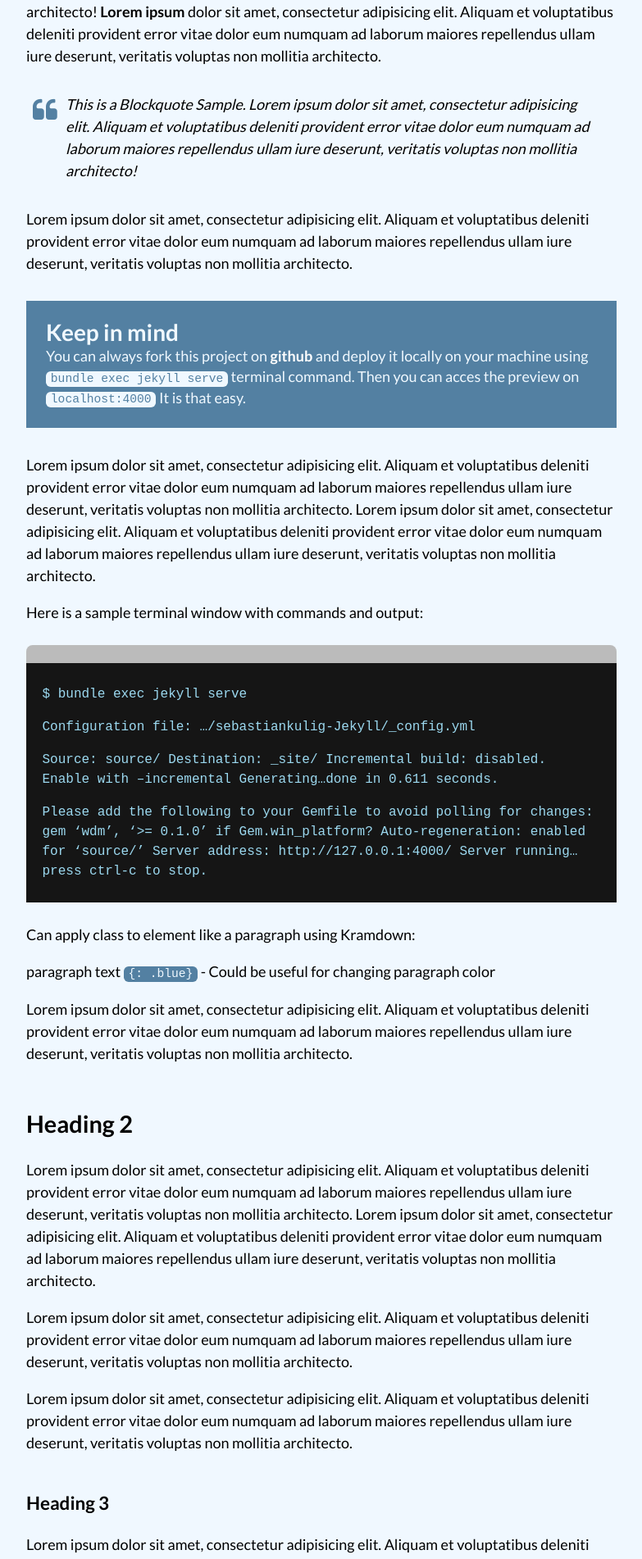
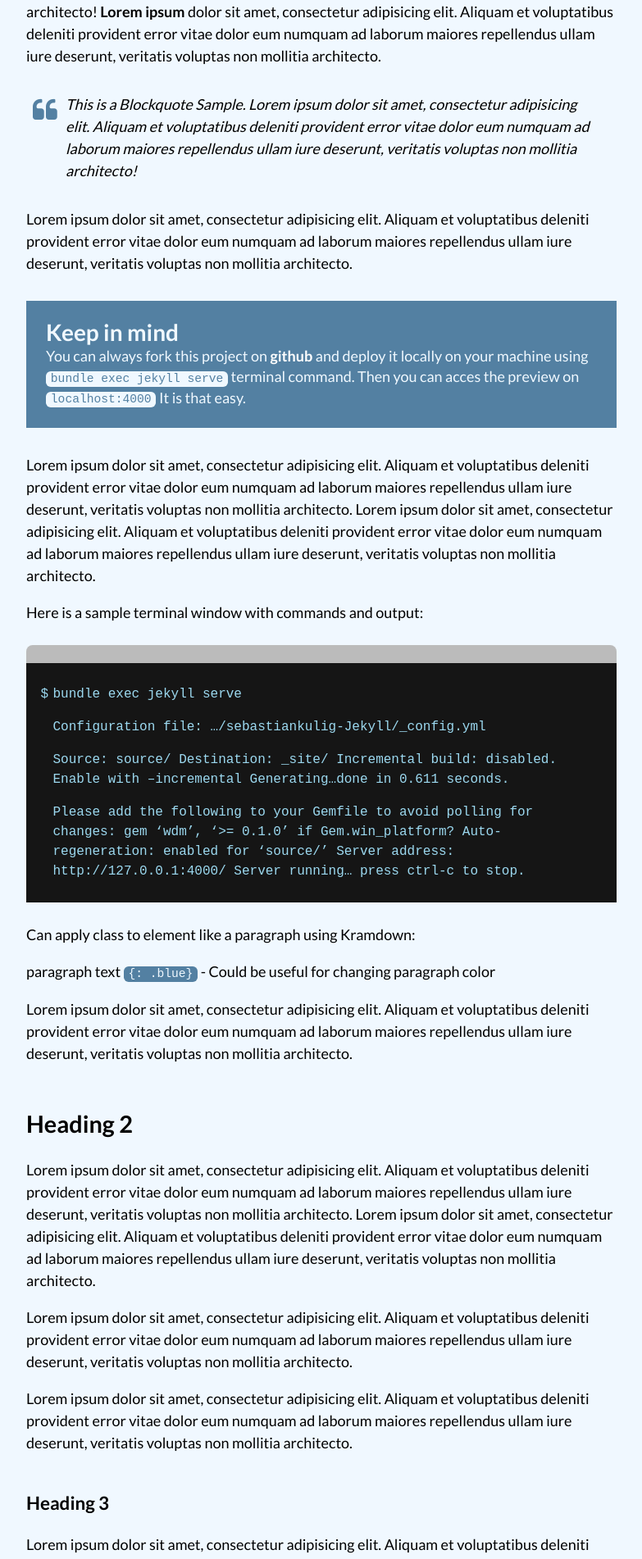
Before and after one commit to sebam2k4/sebastiankulig-Jekyll, a Jekyll site: the page built from source/blog/_posts/2017-08-23-first-post.md, in a window 1280 px wide. Shown: the part 1486-3388 px from the top of the page at 82% size, without its empty margins (248-1031 px from the left). Built offline with Jekyll 4.4.1, drawn with Linux system fonts in a browser that asks for light colours; nearby versions of some CDN libraries; comment, search, counter and statistics services are not loaded.

Commit message:
Added styles for terminal commands

```diff
--- a/source/assets/css/main.css
+++ b/source/assets/css/main.css
@@ -1052,9 +1052,16 @@ input[type="submit"]:hover {
   font-size: 1rem;
 }
 
+.terminal p.command:before {
+  content: '$';
+  position: absolute;
+  left: -15px;
+  top: 0;
+}
+
 @media only screen and (min-width: 580px) {
   .terminal {
-    padding: 2em 1.5em;
+    padding: 2em 1.5em 2em 2.5em;
 
   }
 }
--- a/source/blog/_posts/2017-08-23-first-post.md
+++ b/source/blog/_posts/2017-08-23-first-post.md
@@ -71,7 +71,8 @@ Lorem ipsum dolor sit amet, consectetur adipisicing elit. Aliquam et voluptatibu
 Here is a sample terminal window with commands and output:
 
 <div class="terminal">
-$ bundle exec jekyll serve
+bundle exec jekyll serve
+{: .command}
 
 Configuration file: .../sebastiankulig-Jekyll/_config.yml
 
```
